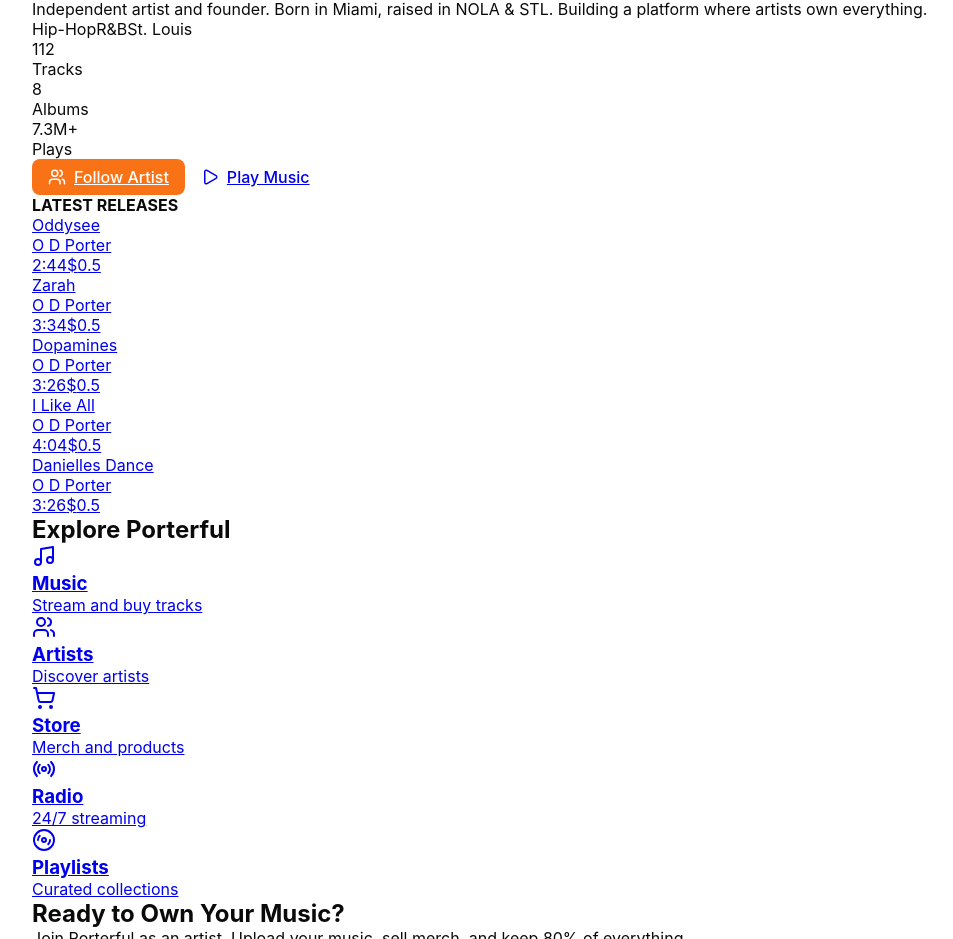
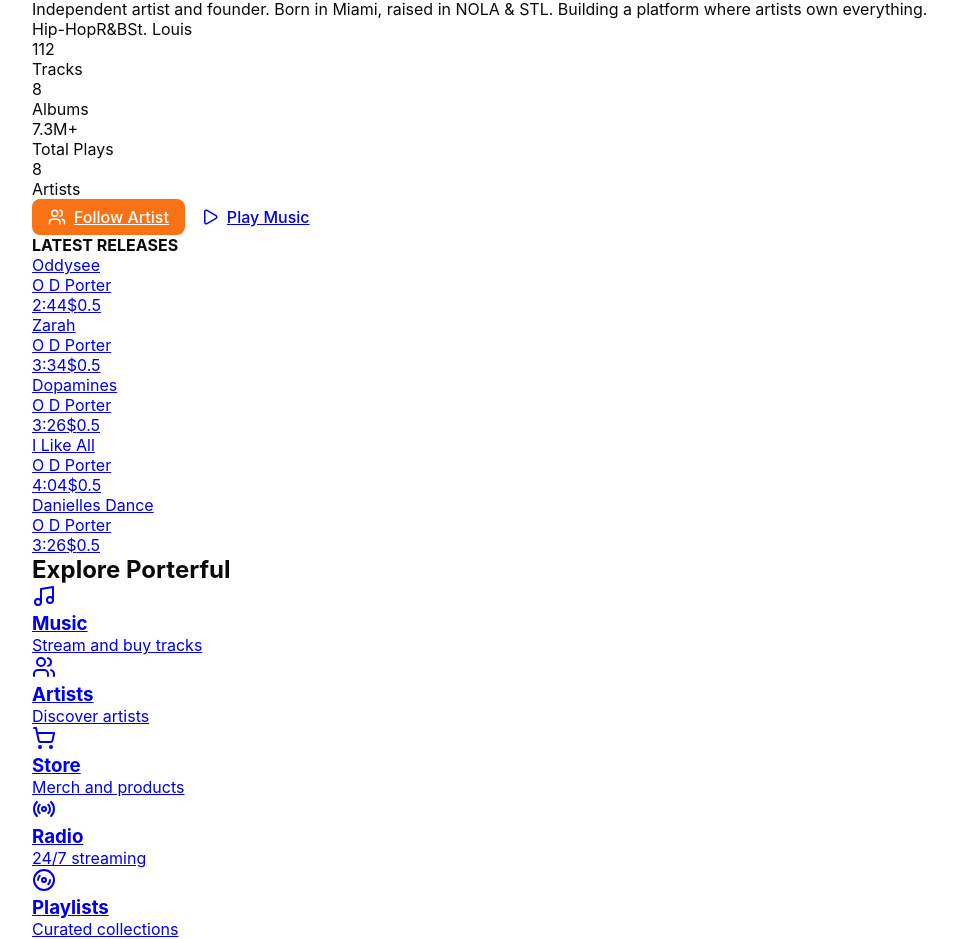
Before and after one commit to odporter/porterful, a Next.js app: page / in a window 1280 px wide. Shown: the part 1445-2384 px from the top of the page, without its empty margins (0-953 px from the left). Built offline with nearby package versions, Linux system fonts and the light colour scheme.

Commit message:
feat(home): add Artists count to Featured Artist stats

```diff
--- a/src/app/HomeClient.tsx
+++ b/src/app/HomeClient.tsx
@@ -377,7 +377,11 @@ export function HomeClient() {
                   </div>
                   <div>
                     <div className="text-2xl font-bold text-[var(--pf-orange)]">{formattedPlays}</div>
-                    <div className="text-xs text-[var(--pf-text-muted)]">Plays</div>
+                    <div className="text-xs text-[var(--pf-text-muted)]">Total Plays</div>
+                  </div>
+                  <div>
+                    <div className="text-2xl font-bold text-[var(--pf-orange)]">8</div>
+                    <div className="text-xs text-[var(--pf-text-muted)]">Artists</div>
                   </div>
                 </div>
 
```
